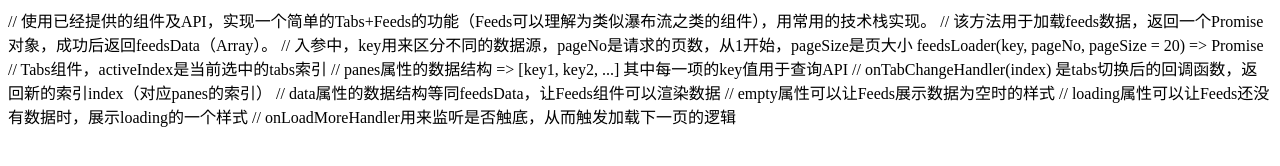
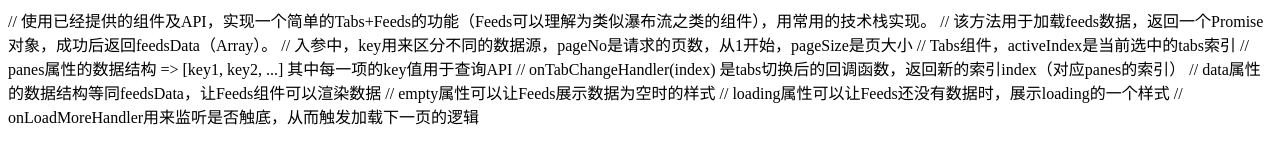
Before and after one commit to amelieykw/interview, a plain HTML site: page alibaba/index.html in a window 1280 px wide. Drawn offline with Linux system fonts and the light colour scheme.

Commit message:
modify index.html

```diff
--- a/alibaba/index.html
+++ b/alibaba/index.html
@@ -1,27 +1,29 @@
 <!DOCTYPE html>
 <html lang="en">
-<head>
-    <meta charset="UTF-8">
-    <meta name="viewport" content="width=device-width, initial-scale=1.0">
+  <head>
+    <meta charset="UTF-8" />
+    <meta name="viewport" content="width=device-width, initial-scale=1.0" />
     <title>interview</title>
     <script src="./findCommonElementsInKArrays.js"></script>
     <!-- <script src="./tabsAndFeeds.js"></script> -->
-</head>
-<body>
-    // 使用已经提供的组件及API，实现一个简单的Tabs+Feeds的功能（Feeds可以理解为类似瀑布流之类的组件），用常用的技术栈实现。
+  </head>
+  <body>
+    //
+    使用已经提供的组件及API，实现一个简单的Tabs+Feeds的功能（Feeds可以理解为类似瀑布流之类的组件），用常用的技术栈实现。
+    //
+    该方法用于加载feeds数据，返回一个Promise对象，成功后返回feedsData（Array）。
+    //
+    入参中，key用来区分不同的数据源，pageNo是请求的页数，从1开始，pageSize是页大小
+    <!-- feedsLoader(key, pageNo, pageSize = 20) => Promise<FeedsData> -->
 
-    // 该方法用于加载feeds数据，返回一个Promise对象，成功后返回feedsData（Array）。
-    // 入参中，key用来区分不同的数据源，pageNo是请求的页数，从1开始，pageSize是页大小
-    feedsLoader(key, pageNo, pageSize = 20) => Promise<FeedsData>
-
-    // Tabs组件，activeIndex是当前选中的tabs索引
-    // panes属性的数据结构 => [key1, key2, ...] 其中每一项的key值用于查询API
-    // onTabChangeHandler(index) 是tabs切换后的回调函数，返回新的索引index（对应panes的索引）
-    <Tabs activeIndex={activeIndex} panes={panes} onTabChange={onTabChangeHandler} />
-    // data属性的数据结构等同feedsData，让Feeds组件可以渲染数据
-    // empty属性可以让Feeds展示数据为空时的样式
-    // loading属性可以让Feeds还没有数据时，展示loading的一个样式
-    // onLoadMoreHandler用来监听是否触底，从而触发加载下一页的逻辑
-    <Feeds data={data} empty={false} loading={false} onLoadMore={onLoadMoreHandler} />
-</body>
+    // Tabs组件，activeIndex是当前选中的tabs索引 // panes属性的数据结构 =>
+    [key1, key2, ...] 其中每一项的key值用于查询API // onTabChangeHandler(index)
+    是tabs切换后的回调函数，返回新的索引index（对应panes的索引）
+    <!-- <Tabs activeIndex={activeIndex} panes={panes} onTabChange={onTabChangeHandler} /> -->
+    // data属性的数据结构等同feedsData，让Feeds组件可以渲染数据 //
+    empty属性可以让Feeds展示数据为空时的样式 //
+    loading属性可以让Feeds还没有数据时，展示loading的一个样式 //
+    onLoadMoreHandler用来监听是否触底，从而触发加载下一页的逻辑
+    <!-- <Feeds data={data} empty={false} loading={false} onLoadMore={onLoadMoreHandler} /> -->
+  </body>
 </html>
```
